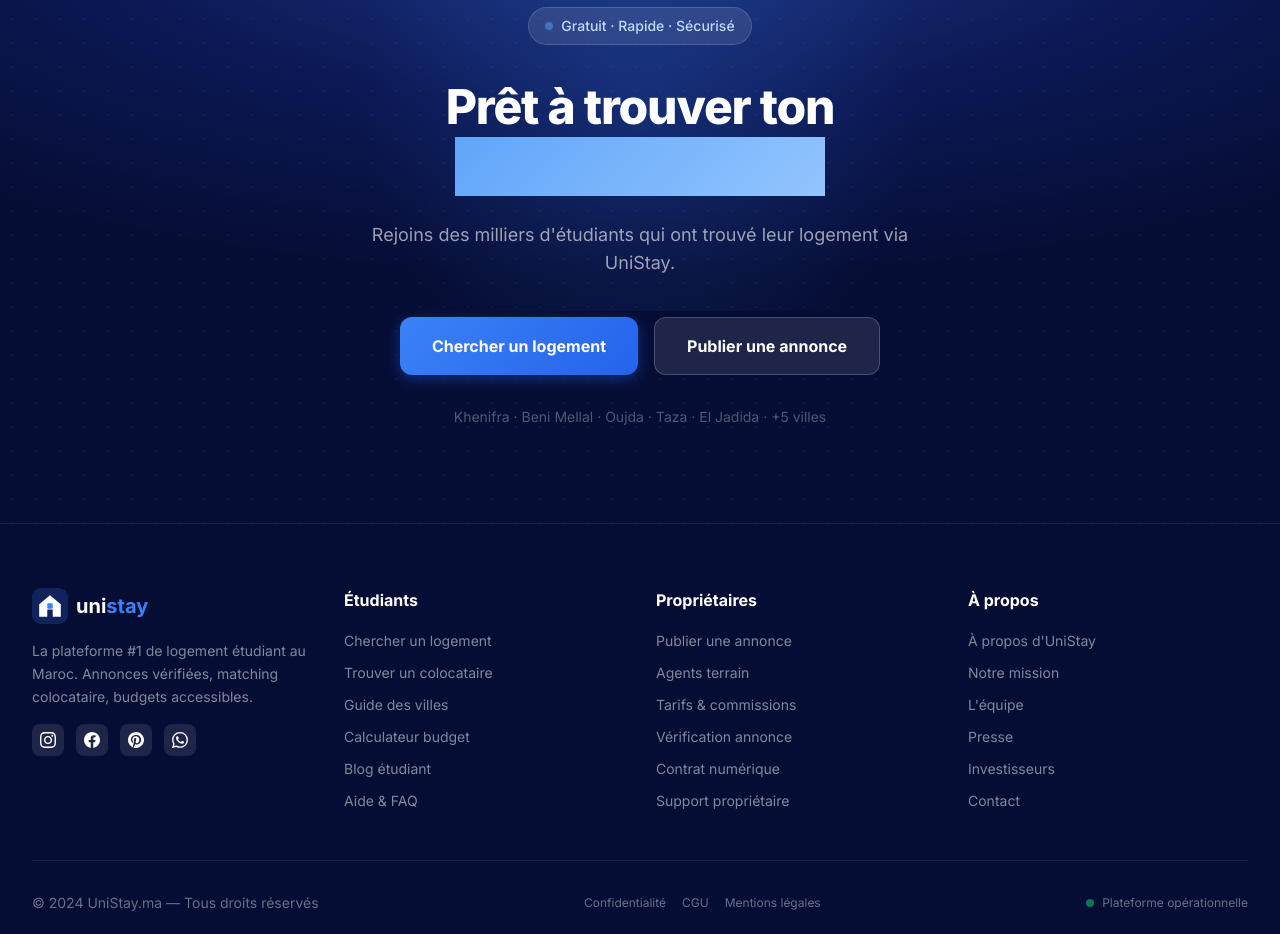
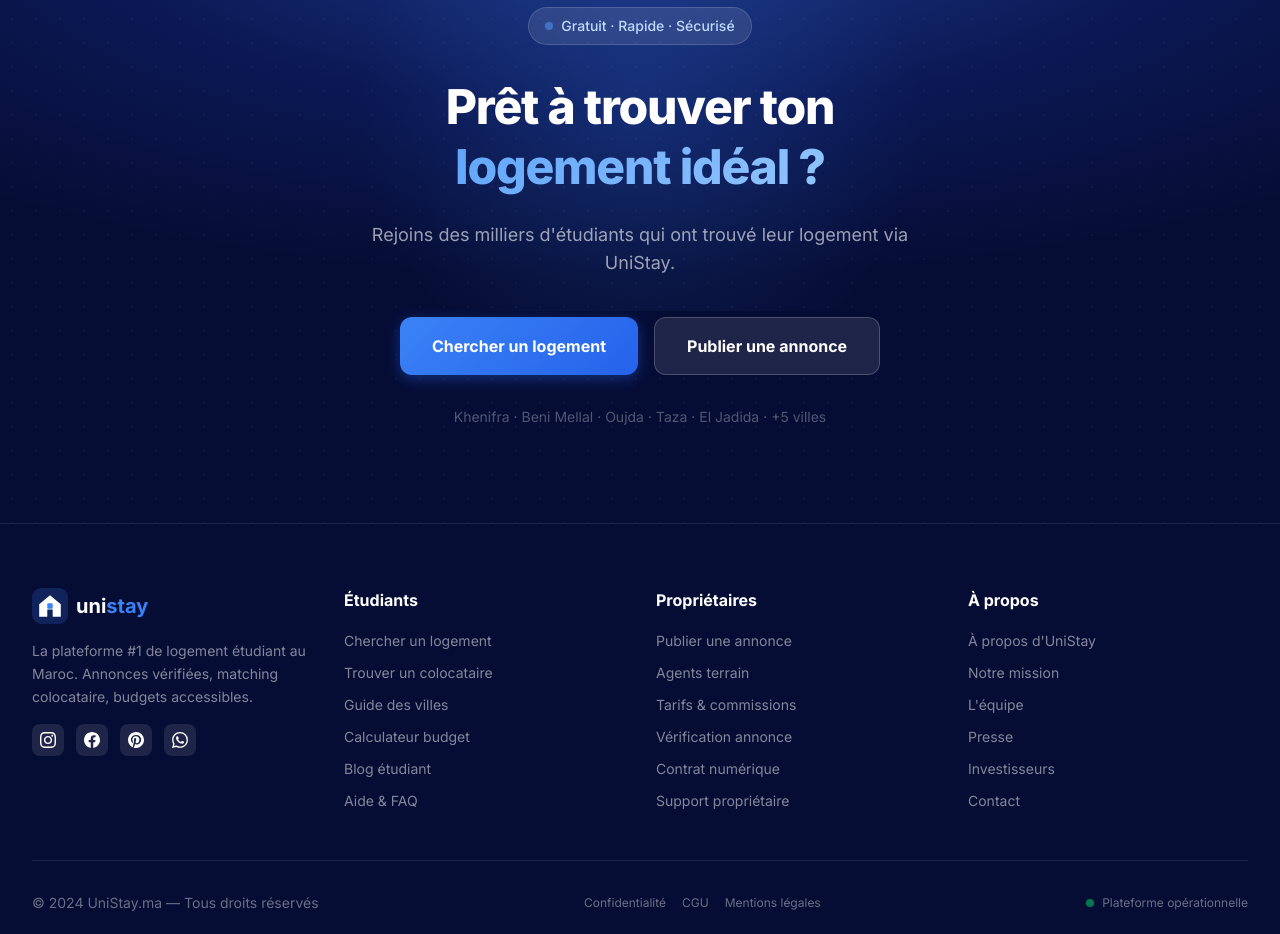
Before and after one commit to aimrane2424/unstay, a Vue app: page / in a window 1280 px wide. Shown: the part 7500-8434 px from the top of the page. Built offline with nearby package versions, Linux system fonts and the light colour scheme.

Commit message:
Fix gradient text CTA and Hero

```diff
--- a/src/components/CTA.vue
+++ b/src/components/CTA.vue
@@ -13,7 +13,7 @@
       </div>
       <h2 class="text-4xl sm:text-5xl font-extrabold text-white mb-6 leading-tight tracking-tight">
         Prêt à trouver ton<br/>
-        <span class="text-transparent bg-clip-text" style="background: linear-gradient(135deg, #60A5FA, #93C5FD);">logement idéal ?</span>
+        <span style="-webkit-background-clip: text; -webkit-text-fill-color: transparent; background-clip: text; background-image: linear-gradient(135deg, #60A5FA, #93C5FD); display: inline-block;">logement idéal ?</span>
       </h2>
       <p class="text-white/60 text-lg mb-10 max-w-xl mx-auto">
         Rejoins des milliers d'étudiants qui ont trouvé leur logement via UniStay.
```
